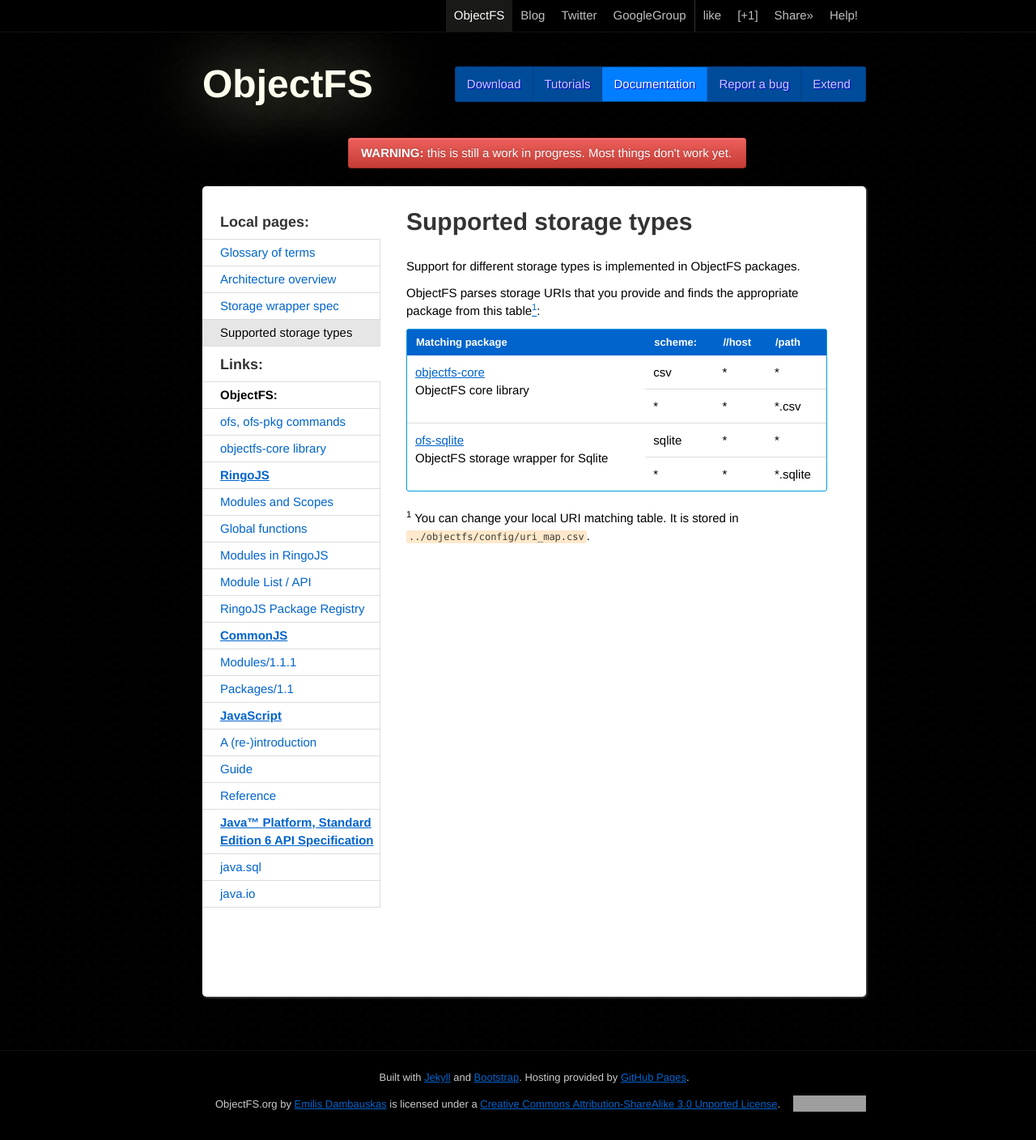
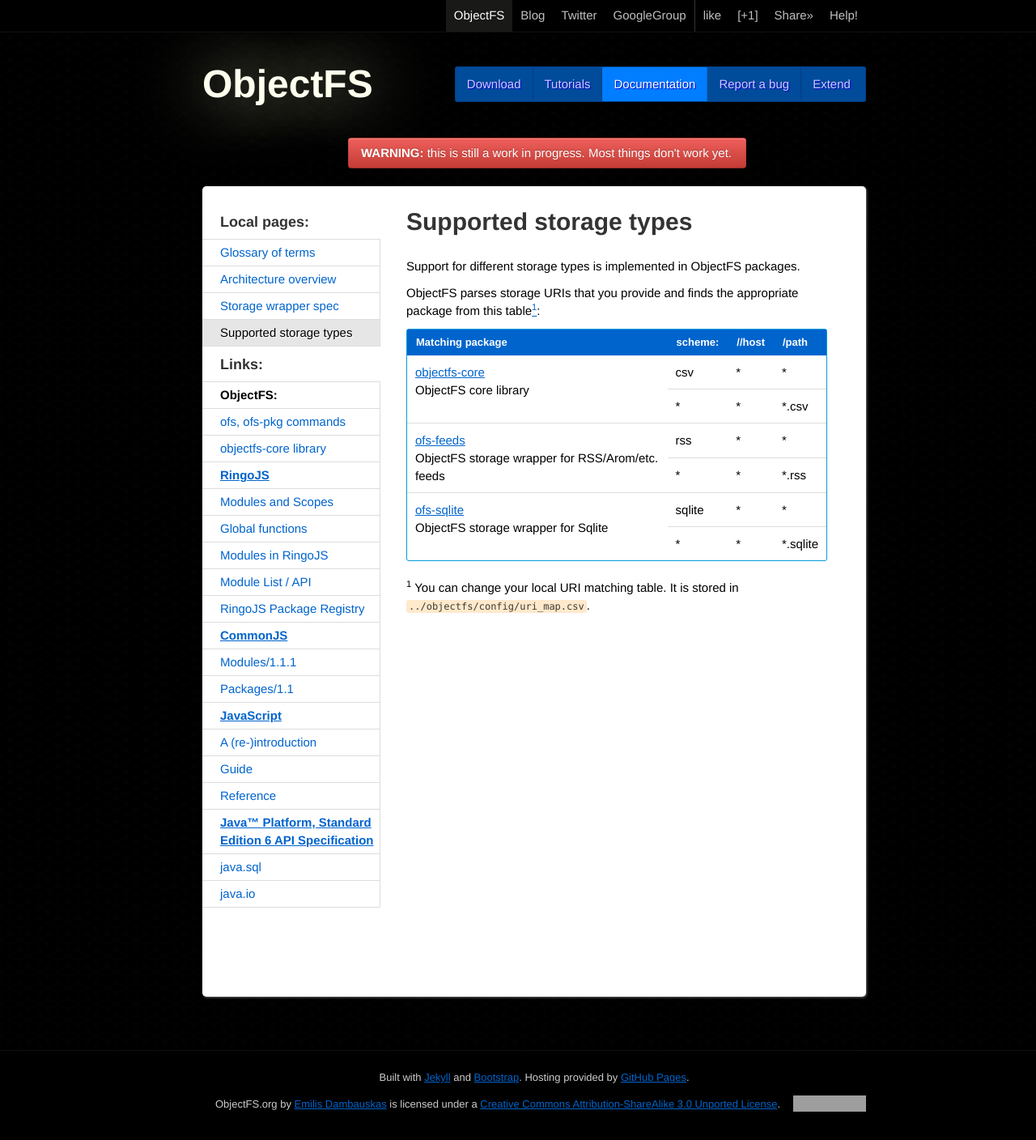
Before and after one commit to emilis/objectfs.org, a Jekyll site: the page built from docs/storage-types.html, in a window 1280 px wide. Shown: the whole page at 81% size. Built offline with Jekyll 4.4.1, drawn with Linux system fonts in a browser that asks for light colours; grey boxes are pictures that could not be loaded.

Commit message:
Added ofs-feeds package to the list.

```diff
--- a/docs/storage-types.html
+++ b/docs/storage-types.html
@@ -24,6 +24,14 @@
         <tr><td>*</td>
             <td>*</td>
             <td>*.csv</td></tr>
+        <tr><td rowspan="2"><a href="https://github.com/emilis/ofs-feeds">ofs-feeds</a><br>
+                <small>ObjectFS storage wrapper for RSS/Arom/etc. feeds</small></td>
+            <td>rss</td>
+            <td>*</td>
+            <td>*</td></tr>
+        <tr><td>*</td>
+            <td>*</td>
+            <td>*.rss</td></tr>
         <tr><td rowspan="2"><a href="https://github.com/emilis/ofs-sqlite">ofs-sqlite</a><br>
                 <small>ObjectFS storage wrapper for Sqlite</small></td>
             <td>sqlite</td>
```
